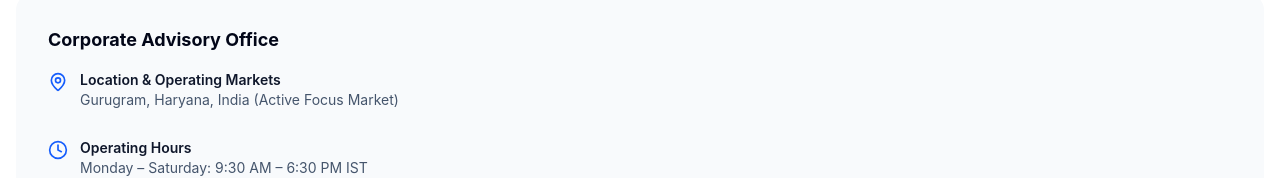
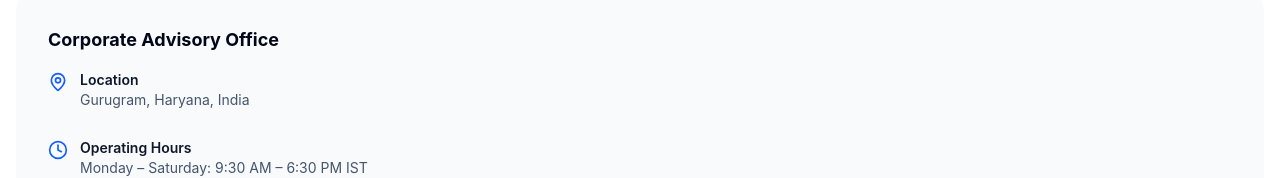
Before and after one commit to Formersniper/Vardhan-Techverse-Production, a Next.js app: page /contact in a window 1280 px wide. Shown: the part 304-482 px from the top of the page. Built offline with nearby package versions, Linux system fonts and the light colour scheme; no server answers; the database is empty.

Commit message:
fix: optimize auth initialization and update UI content
- Prevent duplicate admin auth initialization using useRef
- Simplify location display in contact page and site defaults
- Add informational advisory text for technology inquiries to the contact form

```diff
--- a/src/app/admin/page.tsx
+++ b/src/app/admin/page.tsx
@@ -1,6 +1,6 @@
 'use client';
 
-import React, { useState, useEffect } from 'react';
+import React, { useState, useEffect, useRef } from 'react';
 import Link from 'next/link';
 import { useRouter } from 'next/navigation';
 import { Logo } from '@/components/common/Logo';
@@ -98,8 +98,11 @@ export default function AdminPortalPage() {
   const [selectedFile, setSelectedFile] = useState<File | null>(null);
   const [uploadingLogo, setUploadingLogo] = useState(false);
   const [logoPreview, setLogoPreview] = useState<string | null>(null);
+  const hasInitializedRef = useRef(false);
 
   useEffect(() => {
+    if (hasInitializedRef.current) return;
+    hasInitializedRef.current = true;
     let isMounted = true;
 
     const initAuth = async () => {
@@ -199,7 +202,7 @@ export default function AdminPortalPage() {
       clearTimeout(watchdogTimer);
       subscription.unsubscribe();
     };
-  }, [router]);
+  }, []);
 
   const loadLeads = async () => {
     setLoading(true);
--- a/src/app/contact/page.tsx
+++ b/src/app/contact/page.tsx
@@ -50,8 +50,8 @@ export default function ContactPage() {
                 <div className="flex items-start gap-3">
                   <MapPin className="w-5 h-5 text-blue-600 shrink-0 mt-0.5" />
                   <div>
-                    <span className="font-semibold block text-slate-900">Location &amp; Operating Markets</span>
-                    <span>{profile.operating_location || 'Gurugram, Haryana, India (Active Focus Market)'}</span>
+                    <span className="font-semibold block text-slate-900">Location</span>
+                    <span>Gurugram, Haryana, India</span>
                   </div>
                 </div>
 
--- a/src/components/forms/ContactForm.tsx
+++ b/src/components/forms/ContactForm.tsx
@@ -365,6 +365,17 @@ export const ContactForm: React.FC<ContactFormProps> = ({
           </div>
         )}
 
+        {enquiryType === 'TECHNOLOGY' && (
+          <div className="p-4 rounded-xl bg-slate-50 border border-slate-200 animate-in fade-in duration-150">
+            <div className="text-xs font-semibold text-slate-700 mb-1">
+              General Corporate &amp; Technology Advisory
+            </div>
+            <p className="text-xs text-slate-500 leading-relaxed">
+              For technology solutions, GrowthForge platform inquiries, or general corporate matters, please specify details in the Requirement Overview section below.
+            </p>
+          </div>
+        )}
+
         {/* Contact Information Fields */}
         <div className="grid grid-cols-1 sm:grid-cols-2 gap-4">
           <div>
--- a/src/lib/content.ts
+++ b/src/lib/content.ts
@@ -28,7 +28,7 @@ export interface PolicyContent {
 // Pre-defined safe fallbacks to guarantee pages render smoothly if DB is offline
 export const DEFAULT_SITE_CONTENT: Record<string, any> = {
   COMPANY_PROFILE: {
-    operating_location: 'Gurugram, Haryana, India (Active Focus Market)',
+    operating_location: 'Gurugram, Haryana, India',
     operating_city: 'Gurugram',
     service_geography: 'Active focus in Gurugram & NCR; coverage evolves with client mandates and market opportunities.',
     description:
```
